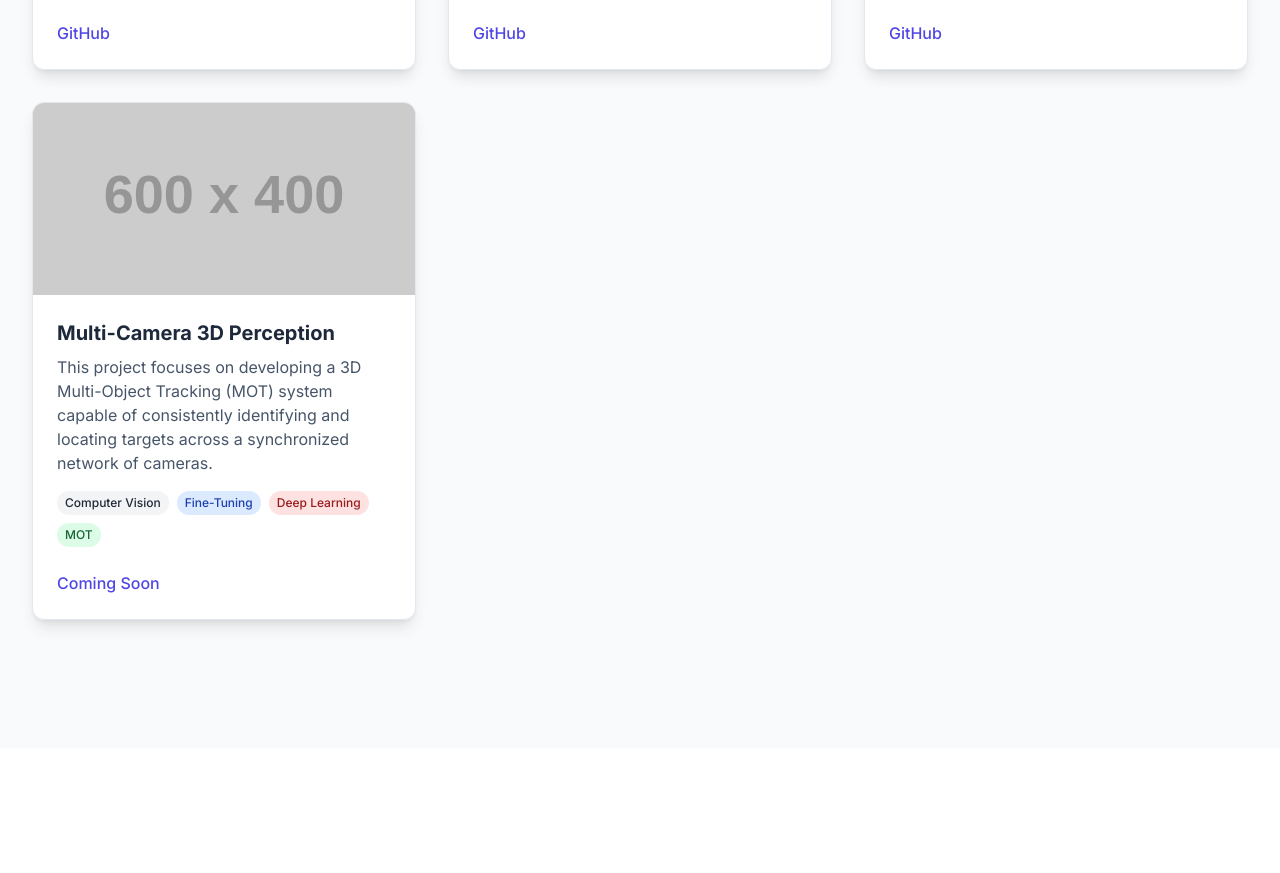
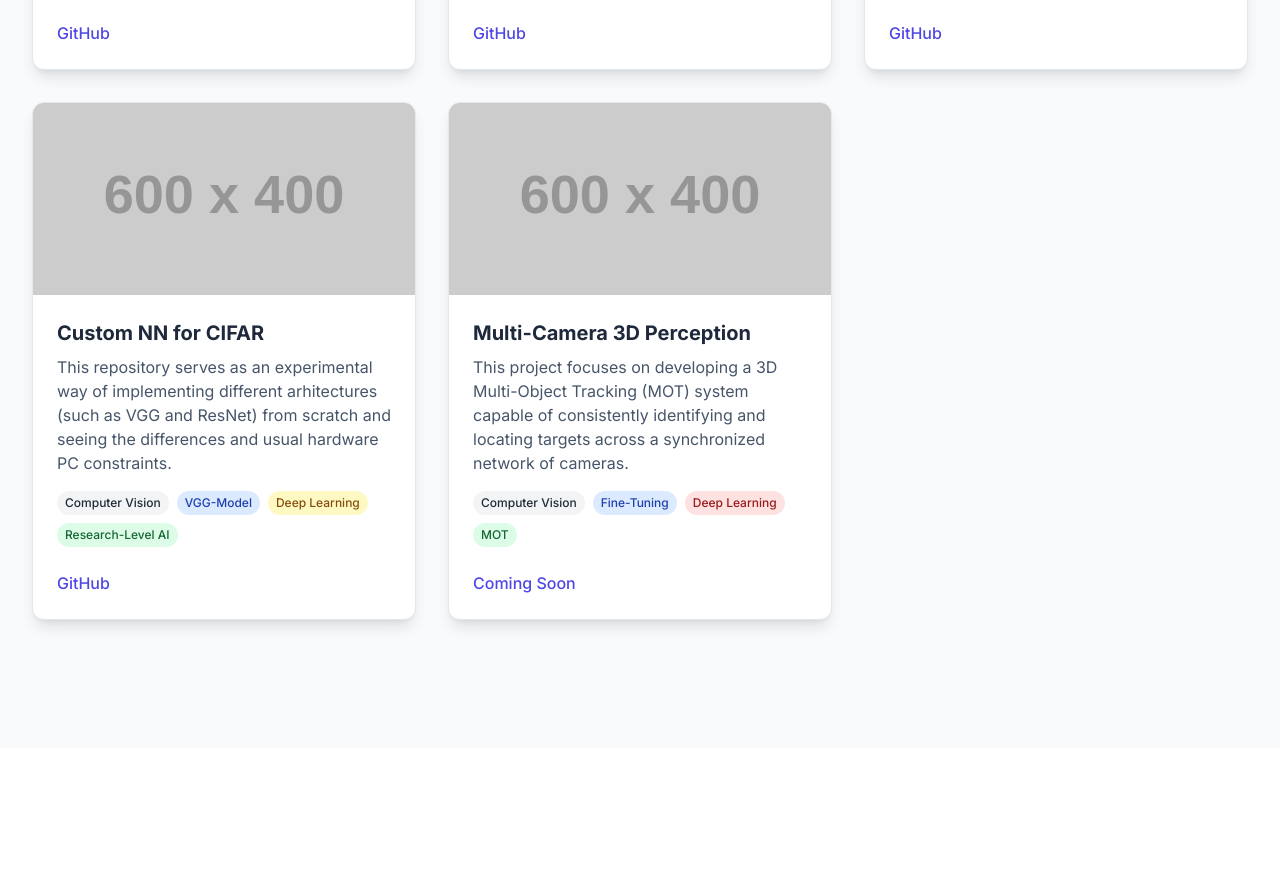
Before and after one commit to aditudor30/Resume-Website, a plain HTML site: page index.html in a window 1280 px wide. Shown: the part 3973-4846 px from the top of the page. Drawn offline with nearby package versions, Linux system fonts and the light colour scheme; placeholder pictures from the web are drawn by us.

Commit message:
Added new project!

```diff
--- a/index.html
+++ b/index.html
@@ -501,6 +501,24 @@
                     </div>
 
                     <!-- Project Card 7 -->
+                    <div class="project-card card rounded-xl shadow-lg overflow-hidden flex flex-col" data-category="ai">
+                        <img class="h-48 w-full object-cover" src="https://placehold.co/600x400/1E1E1E/50E3C2?text=Custom+Neural+Networks+for+CIFAR" alt="Custom Neural Networks for CIFAR">
+                        <div class="p-6 flex flex-col flex-grow">
+                            <h3 class="text-xl font-bold text-[var(--text-primary)]">Custom NN for CIFAR</h3>
+                            <p class="mt-2 text-[var(--text-secondary)] flex-grow">This repository serves as an experimental way of implementing different arhitectures (such as VGG and ResNet) from scratch and seeing the differences and usual hardware PC constraints.</p>
+                            <div class="mt-4 flex flex-wrap gap-2">
+                                <span class="px-2 py-1 text-xs font-medium bg-gray-100 text-gray-800 dark:bg-gray-900 dark:text-gray-200 rounded-full">Computer Vision</span>
+                                <span class="px-2 py-1 text-xs font-medium bg-blue-100 text-blue-800 dark:bg-blue-900 dark:text-blue-200 rounded-full">VGG-Model</span>
+                                <span class="px-2 py-1 text-xs font-medium bg-yellow-100 text-yellow-800 dark:bg-yellow-900 dark:text-yellow-200 rounded-full">Deep Learning</span>
+                                <span class="px-2 py-1 text-xs font-medium bg-green-100 text-green-800 dark:bg-green-900 dark:text-green-200 rounded-full">Research-Level AI</span>
+                            </div>
+                            <div class="mt-6 flex space-x-4">
+                                <a href="https://github.com/aditudor30/Plant-Disease-Diagnosis-With-Neural-Nets" class="font-medium text-[var(--text-accent)] hover:underline">GitHub</a>
+                            </div>
+                        </div>
+                    </div>
+
+                    <!-- Project Card 8 -->
                     <div class="project-card card rounded-xl shadow-lg overflow-hidden flex flex-col" data-category="soon">
                         <img class="h-48 w-full object-cover" src="https://placehold.co/600x400/1E1E1E/50E3C2?text=Multiple+Object+Tracking" alt="Multi-Camera 3D Perception">
                         <div class="p-6 flex flex-col flex-grow">
```
